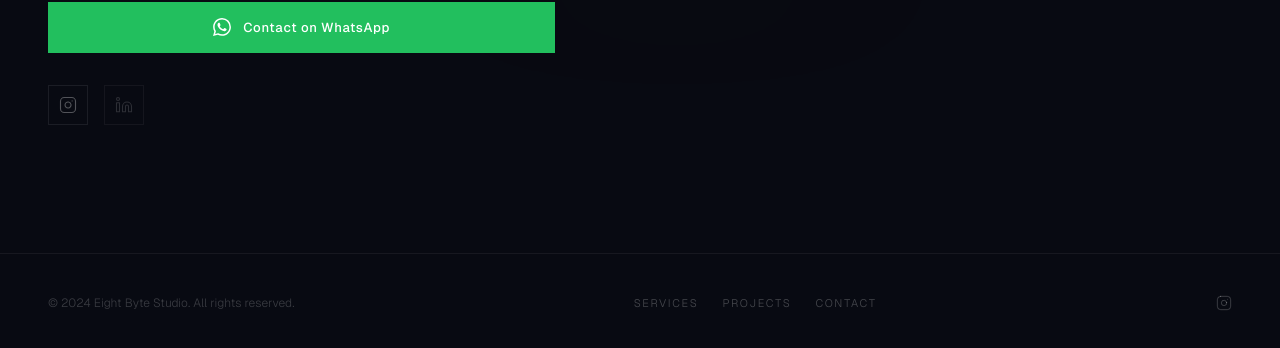
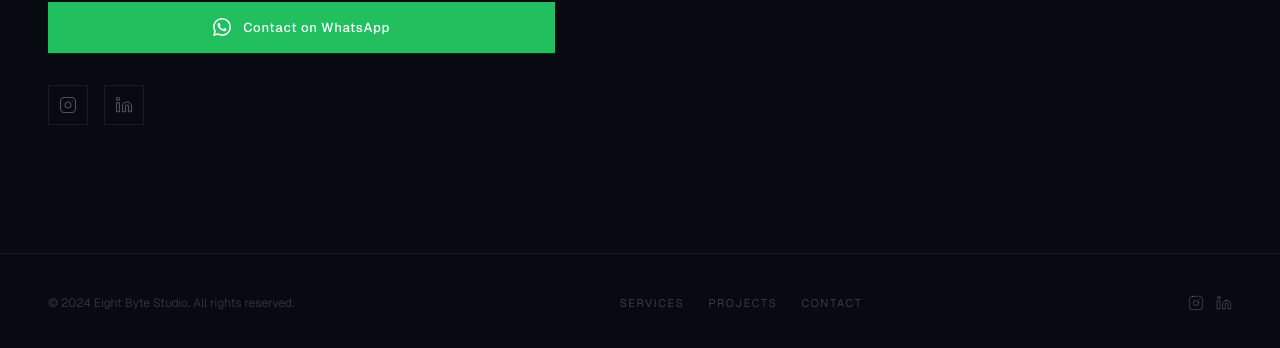
Before and after one commit to Alban1122/eightbyte-studio, a Next.js app: page / in a window 1280 px wide. Shown: the part 6959-7307 px from the top of the page. Built offline with nearby package versions, Linux system fonts and the light colour scheme; no server answers; the database is empty.

Commit message:
Add LinkedIn profile link

```diff
--- a/src/components/Contact.tsx
+++ b/src/components/Contact.tsx
@@ -107,9 +107,9 @@ function ContactInfo() {
       </a>
       <div className="mt-8 flex items-center gap-4">
         <a href="https://instagram.com/albanmucaj_" target="_blank" rel="noopener noreferrer" className="flex h-10 w-10 items-center justify-center border border-white/[0.08] text-white/30 transition-all duration-300 hover:border-white/15 hover:text-white/60"><InstagramIcon /></a>
-        <div className="flex h-10 w-10 items-center justify-center border border-white/[0.05] text-white/15">
+        <a href="https://www.linkedin.com/in/alban-mucaj-52ba1636b" target="_blank" rel="noopener noreferrer" className="flex h-10 w-10 items-center justify-center border border-white/[0.08] text-white/30 transition-all duration-300 hover:border-white/15 hover:text-white/60">
           <svg width="18" height="18" viewBox="0 0 24 24" fill="none" stroke="currentColor" strokeWidth="1.5" strokeLinecap="round" strokeLinejoin="round"><path d="M16 8a6 6 0 0 1 6 6v7h-4v-7a2 2 0 0 0-2-2 2 2 0 0 0-2 2v7h-4v-7a6 6 0 0 1 6-6z" /><rect width="4" height="12" x="2" y="9" /><circle cx="4" cy="4" r="2" /></svg>
-        </div>
+        </a>
       </div>
     </div>
   );
--- a/src/components/Footer.tsx
+++ b/src/components/Footer.tsx
@@ -29,6 +29,7 @@ export default function Footer() {
             </a>
           ))}
         </div>
+        <div className="flex items-center gap-3">
           <a
             href="https://instagram.com/albanmucaj_"
             target="_blank"
@@ -41,6 +42,19 @@ export default function Footer() {
               <line x1="17.5" x2="17.51" y1="6.5" y2="6.5" />
             </svg>
           </a>
+          <a
+            href="https://www.linkedin.com/in/alban-mucaj-52ba1636b"
+            target="_blank"
+            rel="noopener noreferrer"
+            className="text-white/20 transition-colors duration-300 hover:text-white/40"
+          >
+            <svg width="16" height="16" viewBox="0 0 24 24" fill="none" stroke="currentColor" strokeWidth="1.5" strokeLinecap="round" strokeLinejoin="round">
+              <path d="M16 8a6 6 0 0 1 6 6v7h-4v-7a2 2 0 0 0-2-2 2 2 0 0 0-2 2v7h-4v-7a6 6 0 0 1 6-6z" />
+              <rect width="4" height="12" x="2" y="9" />
+              <circle cx="4" cy="4" r="2" />
+            </svg>
+          </a>
+        </div>
       </div>
     </footer>
   );
```
Lines whose indentation alone changed are shown as unchanged.
